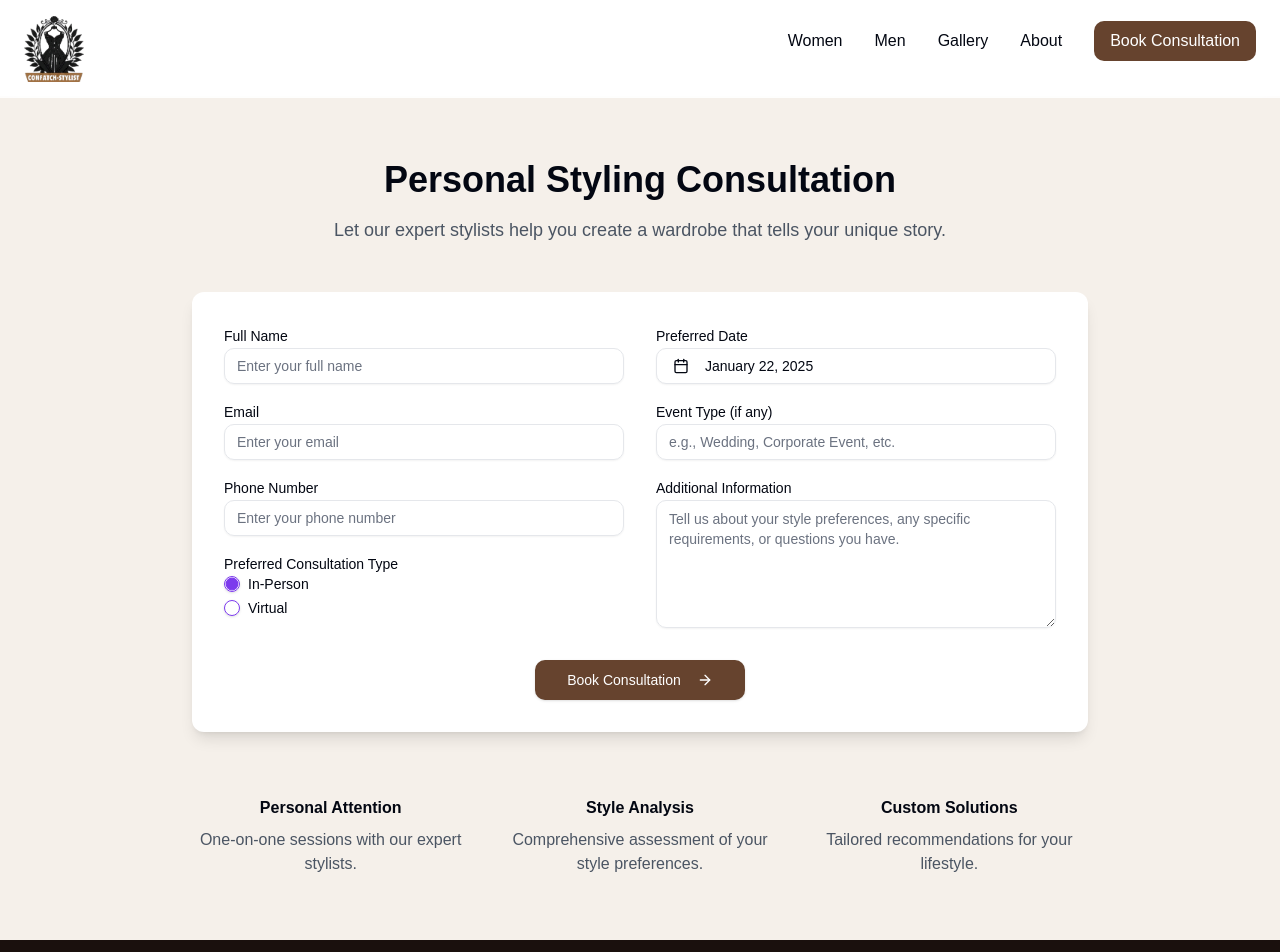
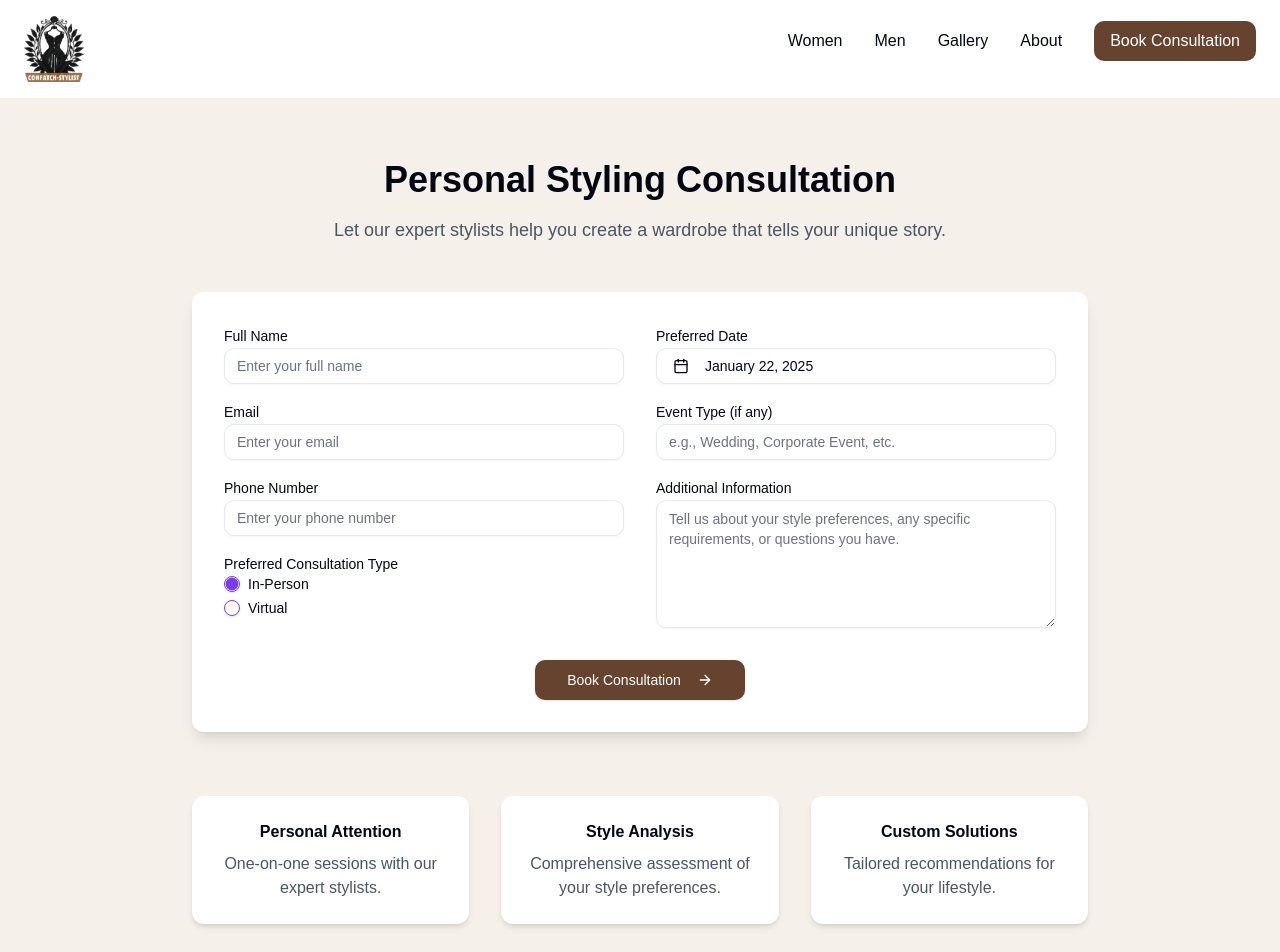
Before and after one commit to GeoffreyPaul3/confatch-stylist, a Next.js app: page /consultation in a window 1280 px wide. Shown: the top 952 px of the page. Built offline with nearby package versions, Linux system fonts and the light colour scheme.

Commit message:
Enhance consultation page layout with improved card styles and shadows for better visual appeal

```diff
--- a/app/consultation/page.tsx
+++ b/app/consultation/page.tsx
@@ -197,15 +197,15 @@ export default function Consultation() {
           </form>
 
           <div className="mt-16 grid md:grid-cols-3 gap-8 text-center">
-            <div>
+            <div className="bg-white p-6 rounded-lg shadow-md">
               <h3 className="font-semibold mb-2">Personal Attention</h3>
               <p className="text-gray-600">One-on-one sessions with our expert stylists.</p>
             </div>
-            <div>
+            <div className="bg-white p-6 rounded-lg shadow-md">
               <h3 className="font-semibold mb-2">Style Analysis</h3>
               <p className="text-gray-600">Comprehensive assessment of your style preferences.</p>
             </div>
-            <div>
+            <div className="bg-white p-6 rounded-lg shadow-md">
               <h3 className="font-semibold mb-2">Custom Solutions</h3>
               <p className="text-gray-600">Tailored recommendations for your lifestyle.</p>
             </div>
```
